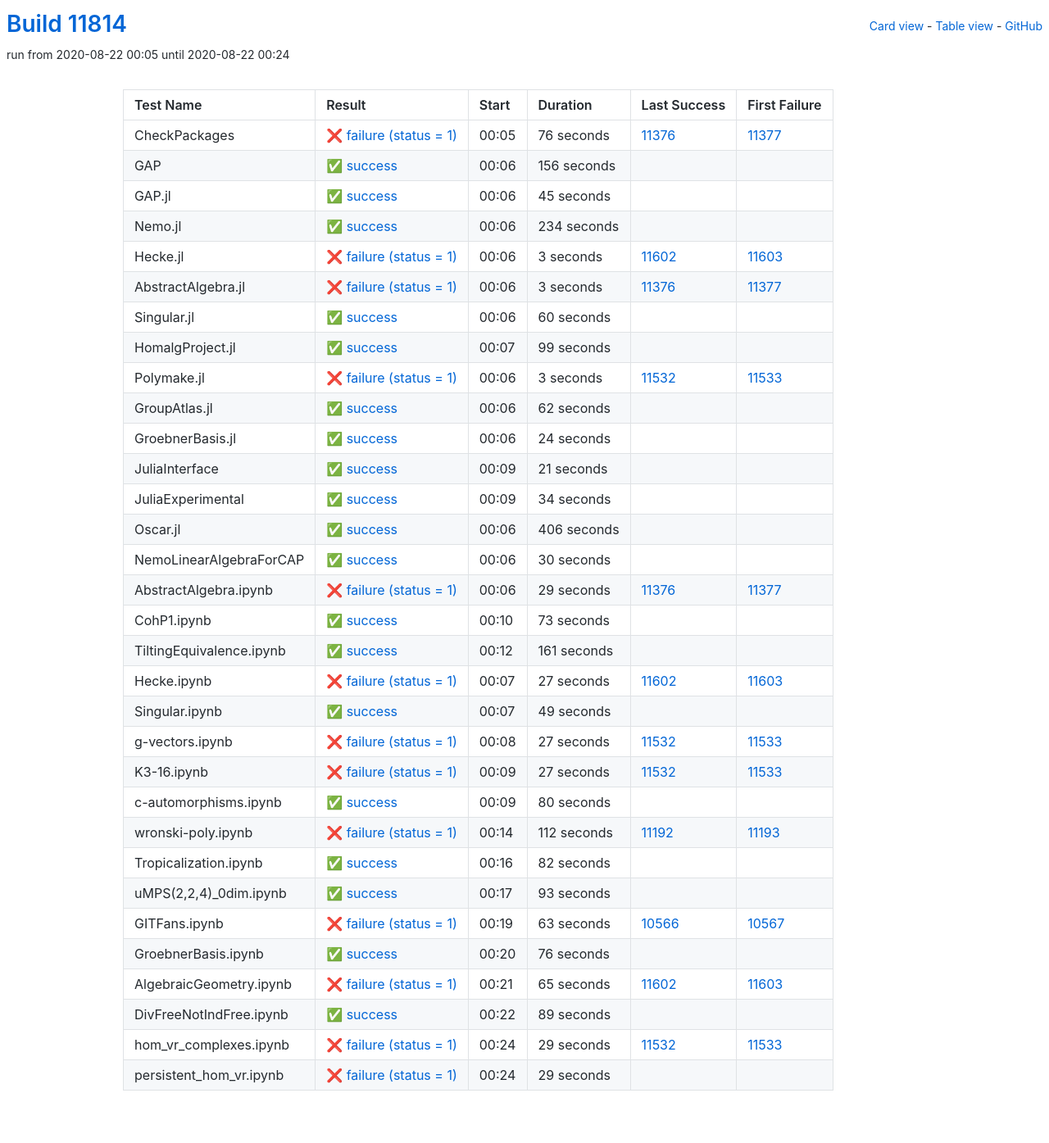
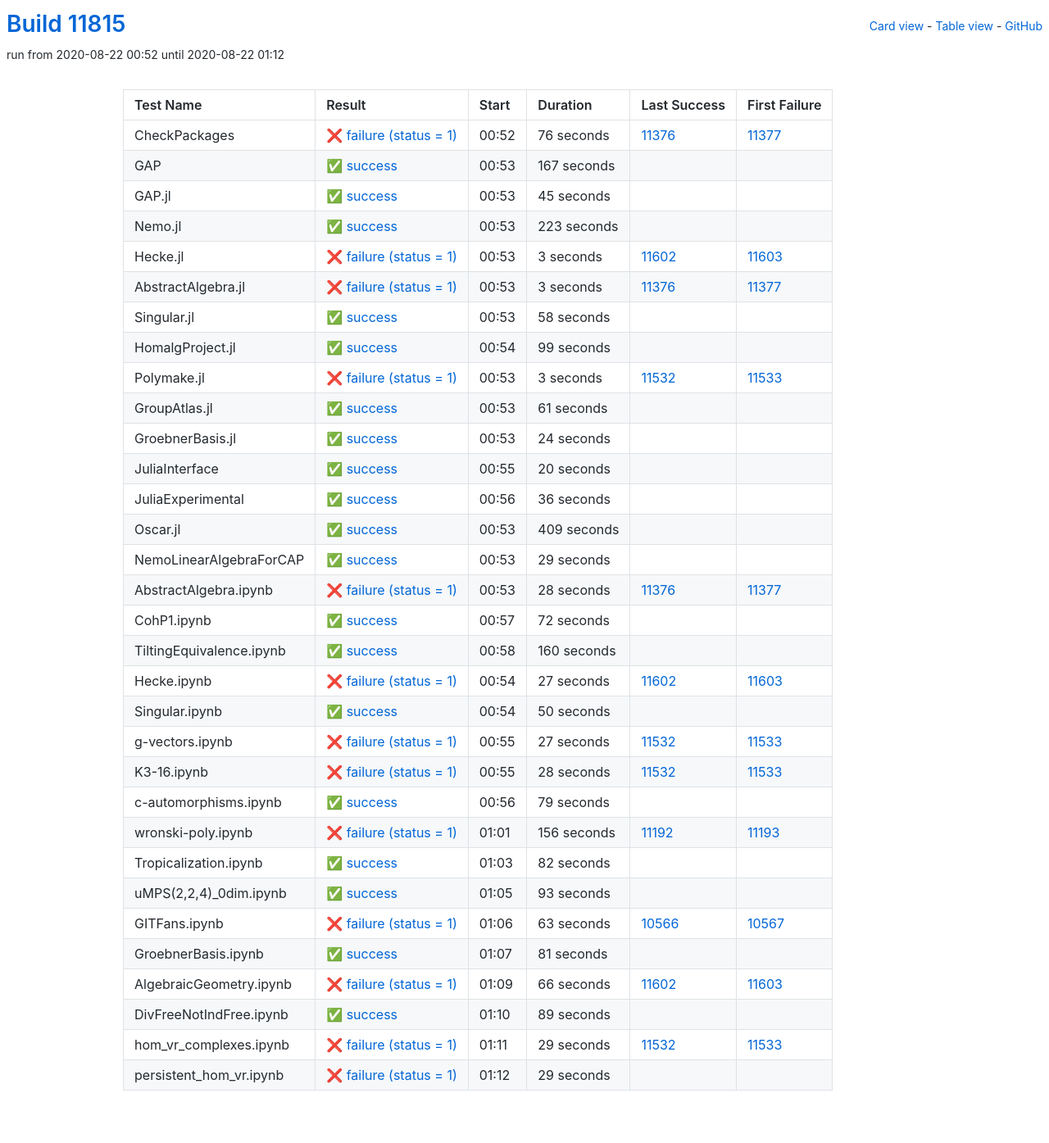
Before and after one commit to oscar-system/oscar-ci-status, a Jekyll site: the page built from table.html, in a window 1280 px wide. Shown: the whole page at 82% size. Built offline with Jekyll 4.4.1, drawn with Linux system fonts in a browser that asks for light colours.

Commit message:
Build #11815

```diff
--- a/_data/ci.yml
+++ b/_data/ci.yml
@@ -1,6 +1,6 @@
 ---
-build: 11814
-build_url: https://oscarci.mathematik.uni-kl.de/job/oscar/11814/
+build: 11815
+build_url: https://oscarci.mathematik.uni-kl.de/job/oscar/11815/
 job: oscar
 organization: oscar-system
 repo: oscar-ci-status
@@ -8,8 +8,8 @@
 tests:
 - name: CheckPackages
   id: checkpackages
-  log: https://oscarci.mathematik.uni-kl.de/job/oscar/11814/artifact/logs/build-11814/CheckPackages.log
-  start: 2020-08-22 00:05
+  log: https://oscarci.mathematik.uni-kl.de/job/oscar/11815/artifact/logs/build-11815/CheckPackages.log
+  start: 2020-08-22 00:52
   success: false
   exitcode: 1
   status: failure
@@ -20,20 +20,20 @@
   first_failure_url: https://oscarci.mathematik.uni-kl.de/job/oscar/11377/
 - name: GAP
   id: gap
-  log: https://oscarci.mathematik.uni-kl.de/job/oscar/11814/artifact/logs/build-11814/GAP.log
-  start: 2020-08-22 00:06
+  log: https://oscarci.mathematik.uni-kl.de/job/oscar/11815/artifact/logs/build-11815/GAP.log
+  start: 2020-08-22 00:53
   success: true
   exitcode: 0
   status: success
-  duration: 156
+  duration: 167
   last_success: false
   last_success_url:
   first_failure: false
   first_failure_url:
 - name: GAP.jl
   id: gap-jl
-  log: https://oscarci.mathematik.uni-kl.de/job/oscar/11814/artifact/logs/build-11814/GAP.jl.log
-  start: 2020-08-22 00:06
+  log: https://oscarci.mathematik.uni-kl.de/job/oscar/11815/artifact/logs/build-11815/GAP.jl.log
+  start: 2020-08-22 00:53
   success: true
   exitcode: 0
   status: success
@@ -44,20 +44,20 @@
   first_failure_url:
 - name: Nemo.jl
   id: nemo-jl
-  log: https://oscarci.mathematik.uni-kl.de/job/oscar/11814/artifact/logs/build-11814/Nemo.jl.log
-  start: 2020-08-22 00:06
+  log: https://oscarci.mathematik.uni-kl.de/job/oscar/11815/artifact/logs/build-11815/Nemo.jl.log
+  start: 2020-08-22 00:53
   success: true
   exitcode: 0
   status: success
-  duration: 234
+  duration: 223
   last_success: false
   last_success_url:
   first_failure: false
   first_failure_url:
 - name: Hecke.jl
   id: hecke-jl
-  log: https://oscarci.mathematik.uni-kl.de/job/oscar/11814/artifact/logs/build-11814/Hecke.jl.log
-  start: 2020-08-22 00:06
+  log: https://oscarci.mathematik.uni-kl.de/job/oscar/11815/artifact/logs/build-11815/Hecke.jl.log
+  start: 2020-08-22 00:53
   success: false
   exitcode: 1
   status: failure
@@ -68,8 +68,8 @@
   first_failure_url: https://oscarci.mathematik.uni-kl.de/job/oscar/11603/
 - name: AbstractAlgebra.jl
   id: abstractalgebra-jl
-  log: https://oscarci.mathematik.uni-kl.de/job/oscar/11814/artifact/logs/build-11814/AbstractAlgebra.jl.log
-  start: 2020-08-22 00:06
+  log: https://oscarci.mathematik.uni-kl.de/job/oscar/11815/artifact/logs/build-11815/AbstractAlgebra.jl.log
+  start: 2020-08-22 00:53
   success: false
   exitcode: 1
   status: failure
@@ -80,20 +80,20 @@
   first_failure_url: https://oscarci.mathematik.uni-kl.de/job/oscar/11377/
 - name: Singular.jl
   id: singular-jl
-  log: https://oscarci.mathematik.uni-kl.de/job/oscar/11814/artifact/logs/build-11814/Singular.jl.log
-  start: 2020-08-22 00:06
+  log: https://oscarci.mathematik.uni-kl.de/job/oscar/11815/artifact/logs/build-11815/Singular.jl.log
+  start: 2020-08-22 00:53
   success: true
   exitcode: 0
   status: success
-  duration: 60
+  duration: 58
   last_success: false
   last_success_url:
   first_failure: false
   first_failure_url:
 - name: HomalgProject.jl
   id: homalgproject-jl
-  log: https://oscarci.mathematik.uni-kl.de/job/oscar/11814/artifact/logs/build-11814/HomalgProject.jl.log
-  start: 2020-08-22 00:07
+  log: https://oscarci.mathematik.uni-kl.de/job/oscar/11815/artifact/logs/build-11815/HomalgProject.jl.log
+  start: 2020-08-22 00:54
   success: true
   exitcode: 0
   status: success
@@ -104,8 +104,8 @@
   first_failure_url:
 - name: Polymake.jl
   id: polymake-jl
-  log: https://oscarci.mathematik.uni-kl.de/job/oscar/11814/artifact/logs/build-11814/Polymake.jl.log
-  start: 2020-08-22 00:06
+  log: https://oscarci.mathematik.uni-kl.de/job/oscar/11815/artifact/logs/build-11815/Polymake.jl.log
+  start: 2020-08-22 00:53
   success: false
   exitcode: 1
   status: failure
@@ -116,20 +116,20 @@
   first_failure_url: https://oscarci.mathematik.uni-kl.de/job/oscar/11533/
 - name: GroupAtlas.jl
   id: groupatlas-jl
-  log: https://oscarci.mathematik.uni-kl.de/job/oscar/11814/artifact/logs/build-11814/GroupAtlas.jl.log
-  start: 2020-08-22 00:06
+  log: https://oscarci.mathematik.uni-kl.de/job/oscar/11815/artifact/logs/build-11815/GroupAtlas.jl.log
+  start: 2020-08-22 00:53
   success: true
   exitcode: 0
   status: success
-  duration: 62
+  duration: 61
   last_success: false
   last_success_url:
   first_failure: false
   first_failure_url:
 - name: GroebnerBasis.jl
   id: groebnerbasis-jl
-  log: https://oscarci.mathematik.uni-kl.de/job/oscar/11814/artifact/logs/build-11814/GroebnerBasis.jl.log
-  start: 2020-08-22 00:06
+  log: https://oscarci.mathematik.uni-kl.de/job/oscar/11815/artifact/logs/build-11815/GroebnerBasis.jl.log
+  start: 2020-08-22 00:53
   success: true
   exitcode: 0
   status: success
@@ -140,92 +140,92 @@
   first_failure_url:
 - name: JuliaInterface
   id: juliainterface
-  log: https://oscarci.mathematik.uni-kl.de/job/oscar/11814/artifact/logs/build-11814/JuliaInterface.log
-  start: 2020-08-22 00:09
+  log: https://oscarci.mathematik.uni-kl.de/job/oscar/11815/artifact/logs/build-11815/JuliaInterface.log
+  start: 2020-08-22 00:55
   success: true
   exitcode: 0
   status: success
-  duration: 21
+  duration: 20
   last_success: false
   last_success_url:
   first_failure: false
   first_failure_url:
 - name: JuliaExperimental
   id: juliaexperimental
-  log: https://oscarci.mathematik.uni-kl.de/job/oscar/11814/artifact/logs/build-11814/JuliaExperimental.log
-  start: 2020-08-22 00:09
+  log: https://oscarci.mathematik.uni-kl.de/job/oscar/11815/artifact/logs/build-11815/JuliaExperimental.log
+  start: 2020-08-22 00:56
   success: true
   exitcode: 0
   status: success
-  duration: 34
+  duration: 36
   last_success: false
   last_success_url:
   first_failure: false
   first_failure_url:
 - name: Oscar.jl
   id: oscar-jl
-  log: https://oscarci.mathematik.uni-kl.de/job/oscar/11814/artifact/logs/build-11814/Oscar.jl.log
-  start: 2020-08-22 00:06
+  log: https://oscarci.mathematik.uni-kl.de/job/oscar/11815/artifact/logs/build-11815/Oscar.jl.log
+  start: 2020-08-22 00:53
   success: true
   exitcode: 0
   status: success
-  duration: 406
+  duration: 409
   last_success: false
   last_success_url:
   first_failure: false
   first_failure_url:
 - name: NemoLinearAlgebraForCAP
   id: nemolinearalgebraforcap
-  log: https://oscarci.mathematik.uni-kl.de/job/oscar/11814/artifact/logs/build-11814/NemoLinearAlgebraForCAP.log
-  start: 2020-08-22 00:06
+  log: https://oscarci.mathematik.uni-kl.de/job/oscar/11815/artifact/logs/build-11815/NemoLinearAlgebraForCAP.log
+  start: 2020-08-22 00:53
   success: true
   exitcode: 0
   status: success
-  duration: 30
+  duration: 29
   last_success: false
   last_success_url:
   first_failure: false
   first_failure_url:
 - name: AbstractAlgebra.ipynb
   id: abstractalgebra-ipynb
-  log: https://oscarci.mathematik.uni-kl.de/job/oscar/11814/artifact/logs/build-11814/AbstractAlgebra.ipynb.log
-  start: 2020-08-22 00:06
+  log: https://oscarci.mathematik.uni-kl.de/job/oscar/11815/artifact/logs/build-11815/AbstractAlgebra.ipynb.log
+  start: 2020-08-22 00:53
   success: false
   exitcode: 1
   status: failure
-  duration: 29
+  duration: 28
   last_success: 11376
   last_success_url: https://oscarci.mathematik.uni-kl.de/job/oscar/11376/
   first_failure: 11377
   first_failure_url: https://oscarci.mathematik.uni-kl.de/job/oscar/11377/
 - name: CohP1.ipynb
   id: cohp1-ipynb
-  log: https://oscarci.mathematik.uni-kl.de/job/oscar/11814/artifact/logs/build-11814/CohP1.ipynb.log
-  start: 2020-08-22 00:10
+  log: https://oscarci.mathematik.uni-kl.de/job/oscar/11815/artifact/logs/build-11815/CohP1.ipynb.log
+  start: 2020-08-22 00:57
   success: true
   exitcode: 0
   status: success
-  duration: 73
+  duration: 72
   last_success: false
   last_success_url:
   first_failure: false
   first_failure_url:
 - name: TiltingEquivalence.ipynb
   id: tiltingequivalence-ipynb
-  log: https://oscarci.mathematik.uni-kl.de/job/oscar/11814/artifact/logs/build-11814/TiltingEquivalence.ipynb.log
-  start: 2020-08-22 00:12
+  log: https://oscarci.mathematik.uni-kl.de/job/oscar/11815/artifact/logs/build-11815/TiltingEquivalence.ipynb.log
+  start: 2020-08-22 00:58
   success: true
   exitcode: 0
   status: success
-  duration: 161
+  duration: 160
   last_success: false
   last_success_url:
   first_failure: false
   first_failure_url:
 - name: Hecke.ipynb
   id: hecke-ipynb
-  log: https://oscarci.mathematik.uni-kl.de/job/oscar/11814/artifact/logs/build-11814/Hecke.ipynb.log
-  start: 2020-08-22 00:07
+  log: https://oscarci.mathematik.uni-kl.de/job/oscar/11815/artifact/logs/build-11815/Hecke.ipynb.log
+  start: 2020-08-22 00:54
   success: false
   exitcode: 1
   status: failure
@@ -236,20 +236,20 @@
   first_failure_url: https://oscarci.mathematik.uni-kl.de/job/oscar/11603/
 - name: Singular.ipynb
   id: singular-ipynb
-  log: https://oscarci.mathematik.uni-kl.de/job/oscar/11814/artifact/logs/build-11814/Singular.ipynb.log
-  start: 2020-08-22 00:07
+  log: https://oscarci.mathematik.uni-kl.de/job/oscar/11815/artifact/logs/build-11815/Singular.ipynb.log
+  start: 2020-08-22 00:54
   success: true
   exitcode: 0
   status: success
-  duration: 49
+  duration: 50
   last_success: false
   last_success_url:
   first_failure: false
   first_failure_url:
 - name: g-vectors.ipynb
   id: g-vectors-ipynb
-  log: https://oscarci.mathematik.uni-kl.de/job/oscar/11814/artifact/logs/build-11814/g-vectors.ipynb.log
-  start: 2020-08-22 00:08
+  log: https://oscarci.mathematik.uni-kl.de/job/oscar/11815/artifact/logs/build-11815/g-vectors.ipynb.log
+  start: 2020-08-22 00:55
   success: false
   exitcode: 1
   status: failure
@@ -260,44 +260,44 @@
   first_failure_url: https://oscarci.mathematik.uni-kl.de/job/oscar/11533/
 - name: K3-16.ipynb
   id: k3-16-ipynb
-  log: https://oscarci.mathematik.uni-kl.de/job/oscar/11814/artifact/logs/build-11814/K3-16.ipynb.log
-  start: 2020-08-22 00:09
+  log: https://oscarci.mathematik.uni-kl.de/job/oscar/11815/artifact/logs/build-11815/K3-16.ipynb.log
+  start: 2020-08-22 00:55
   success: false
   exitcode: 1
   status: failure
-  duration: 27
+  duration: 28
   last_success: 11532
   last_success_url: https://oscarci.mathematik.uni-kl.de/job/oscar/11532/
   first_failure: 11533
   first_failure_url: https://oscarci.mathematik.uni-kl.de/job/oscar/11533/
 - name: c-automorphisms.ipynb
   id: c-automorphisms-ipynb
-  log: https://oscarci.mathematik.uni-kl.de/job/oscar/11814/artifact/logs/build-11814/c-automorphisms.ipynb.log
-  start: 2020-08-22 00:09
+  log: https://oscarci.mathematik.uni-kl.de/job/oscar/11815/artifact/logs/build-11815/c-automorphisms.ipynb.log
+  start: 2020-08-22 00:56
   success: true
   exitcode: 0
   status: success
-  duration: 80
+  duration: 79
   last_success: false
   last_success_url:
   first_failure: false
   first_failure_url:
 - name: wronski-poly.ipynb
   id: wronski-poly-ipynb
-  log: https://oscarci.mathematik.uni-kl.de/job/oscar/11814/artifact/logs/build-11814/wronski-poly.ipynb.log
-  start: 2020-08-22 00:14
+  log: https://oscarci.mathematik.uni-kl.de/job/oscar/11815/artifact/logs/build-11815/wronski-poly.ipynb.log
+  start: 2020-08-22 01:01
   success: false
   exitcode: 1
   status: failure
-  duration: 112
+  duration: 156
   last_success: 11192
   last_success_url: https://oscarci.mathematik.uni-kl.de/job/oscar/11192/
   first_failure: 11193
   first_failure_url: https://oscarci.mathematik.uni-kl.de/job/oscar/11193/
 - name: Tropicalization.ipynb
   id: tropicalization-ipynb
-  log: https://oscarci.mathematik.uni-kl.de/job/oscar/11814/artifact/logs/build-11814/Tropicalization.ipynb.log
-  start: 2020-08-22 00:16
+  log: https://oscarci.mathematik.uni-kl.de/job/oscar/11815/artifact/logs/build-11815/Tropicalization.ipynb.log
+  start: 2020-08-22 01:03
   success: true
   exitcode: 0
   status: success
@@ -308,8 +308,8 @@
   first_failure_url:
 - name: uMPS(2,2,4)_0dim.ipynb
   id: umps-2-2-4-0dim-ipynb
-  log: https://oscarci.mathematik.uni-kl.de/job/oscar/11814/artifact/logs/build-11814/uMPS-2-2-4-_0dim.ipynb.log
-  start: 2020-08-22 00:17
+  log: https://oscarci.mathematik.uni-kl.de/job/oscar/11815/artifact/logs/build-11815/uMPS-2-2-4-_0dim.ipynb.log
+  start: 2020-08-22 01:05
   success: true
   exitcode: 0
   status: success
@@ -320,8 +320,8 @@
   first_failure_url:
 - name: GITFans.ipynb
   id: gitfans-ipynb
-  log: https://oscarci.mathematik.uni-kl.de/job/oscar/11814/artifact/logs/build-11814/GITFans.ipynb.log
-  start: 2020-08-22 00:19
+  log: https://oscarci.mathematik.uni-kl.de/job/oscar/11815/artifact/logs/build-11815/GITFans.ipynb.log
+  start: 2020-08-22 01:06
   success: false
   exitcode: 1
   status: failure
@@ -332,32 +332,32 @@
   first_failure_url: https://oscarci.mathematik.uni-kl.de/job/oscar/10567/
 - name: GroebnerBasis.ipynb
   id: groebnerbasis-ipynb
-  log: https://oscarci.mathematik.uni-kl.de/job/oscar/11814/artifact/logs/build-11814/GroebnerBasis.ipynb.log
-  start: 2020-08-22 00:20
+  log: https://oscarci.mathematik.uni-kl.de/job/oscar/11815/artifact/logs/build-11815/GroebnerBasis.ipynb.log
+  start: 2020-08-22 01:07
   success: true
   exitcode: 0
   status: success
-  duration: 76
+  duration: 81
   last_success: false
   last_success_url:
   first_failure: false
   first_failure_url:
 - name: AlgebraicGeometry.ipynb
   id: algebraicgeometry-ipynb
-  log: https://oscarci.mathematik.uni-kl.de/job/oscar/11814/artifact/logs/build-11814/AlgebraicGeometry.ipynb.log
-  start: 2020-08-22 00:21
+  log: https://oscarci.mathematik.uni-kl.de/job/oscar/11815/artifact/logs/build-11815/AlgebraicGeometry.ipynb.log
+  start: 2020-08-22 01:09
   success: false
   exitcode: 1
   status: failure
-  duration: 65
+  duration: 66
   last_success: 11602
   last_success_url: https://oscarci.mathematik.uni-kl.de/job/oscar/11602/
   first_failure: 11603
   first_failure_url: https://oscarci.mathematik.uni-kl.de/job/oscar/11603/
 - name: DivFreeNotIndFree.ipynb
   id: divfreenotindfree-ipynb
-  log: https://oscarci.mathematik.uni-kl.de/job/oscar/11814/artifact/logs/build-11814/DivFreeNotIndFree.ipynb.log
-  start: 2020-08-22 00:22
+  log: https://oscarci.mathematik.uni-kl.de/job/oscar/11815/artifact/logs/build-11815/DivFreeNotIndFree.ipynb.log
+  start: 2020-08-22 01:10
   success: true
   exitcode: 0
   status: success
@@ -368,8 +368,8 @@
   first_failure_url:
 - name: hom_vr_complexes.ipynb
   id: hom-vr-complexes-ipynb
-  log: https://oscarci.mathematik.uni-kl.de/job/oscar/11814/artifact/logs/build-11814/hom_vr_complexes.ipynb.log
-  start: 2020-08-22 00:24
+  log: https://oscarci.mathematik.uni-kl.de/job/oscar/11815/artifact/logs/build-11815/hom_vr_complexes.ipynb.log
+  start: 2020-08-22 01:11
   success: false
   exitcode: 1
   status: failure
@@ -380,8 +380,8 @@
   first_failure_url: https://oscarci.mathematik.uni-kl.de/job/oscar/11533/
 - name: persistent_hom_vr.ipynb
   id: persistent-hom-vr-ipynb
-  log: https://oscarci.mathematik.uni-kl.de/job/oscar/11814/artifact/logs/build-11814/persistent_hom_vr.ipynb.log
-  start: 2020-08-22 00:24
+  log: https://oscarci.mathematik.uni-kl.de/job/oscar/11815/artifact/logs/build-11815/persistent_hom_vr.ipynb.log
+  start: 2020-08-22 01:12
   success: false
   exitcode: 1
   status: failure
```
Also changed, not shown: README.md.
